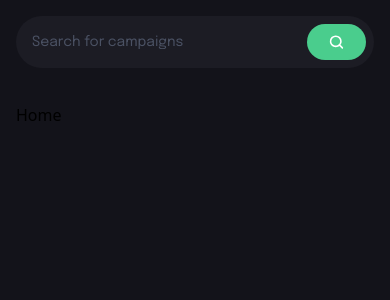
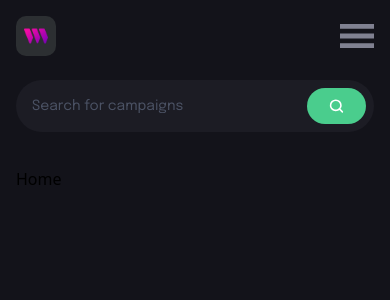
Before and after one commit to vcristian1/SmartCampaigns, a React (Vite) app in the folder client/: page / in a window 390 px wide. Shown: the top 300 px of the page. Built offline with nearby package versions, Linux system fonts and the light colour scheme; what @thirdweb-dev/react would draw is missing.

Commit message:
added mobile menu burger within small screens nav container so it is only shown on small screens

```diff
--- a/client/src/components/Navbar.jsx
+++ b/client/src/components/Navbar.jsx
@@ -36,7 +36,14 @@ const Navbar = () => {
             <img src={thirdweb} alt="third-web-icon" className='w-[60%] h-[60%] object-contain'/>
           </div>
         </Link>
+      </div>
 
+      {/* Small Screen Nav Here */}
+      <div className='sm:hidden flex justify-between items-center relative'>
+          <div className='w-[40px] h-[40px] rounded-[10px] bg-[#2c2f32] flex justify-center items-center cursor-pointer'>
+            <img src={thirdweb} alt="third-web-icon" className='w-[60%] h-[60%] object-contain'/>
+          </div>
+          <img src={menu} alt="menu" className='w-[34px] h-[34px] object-contain cursor-pointer' />
       </div>
     </div>
   )
```
